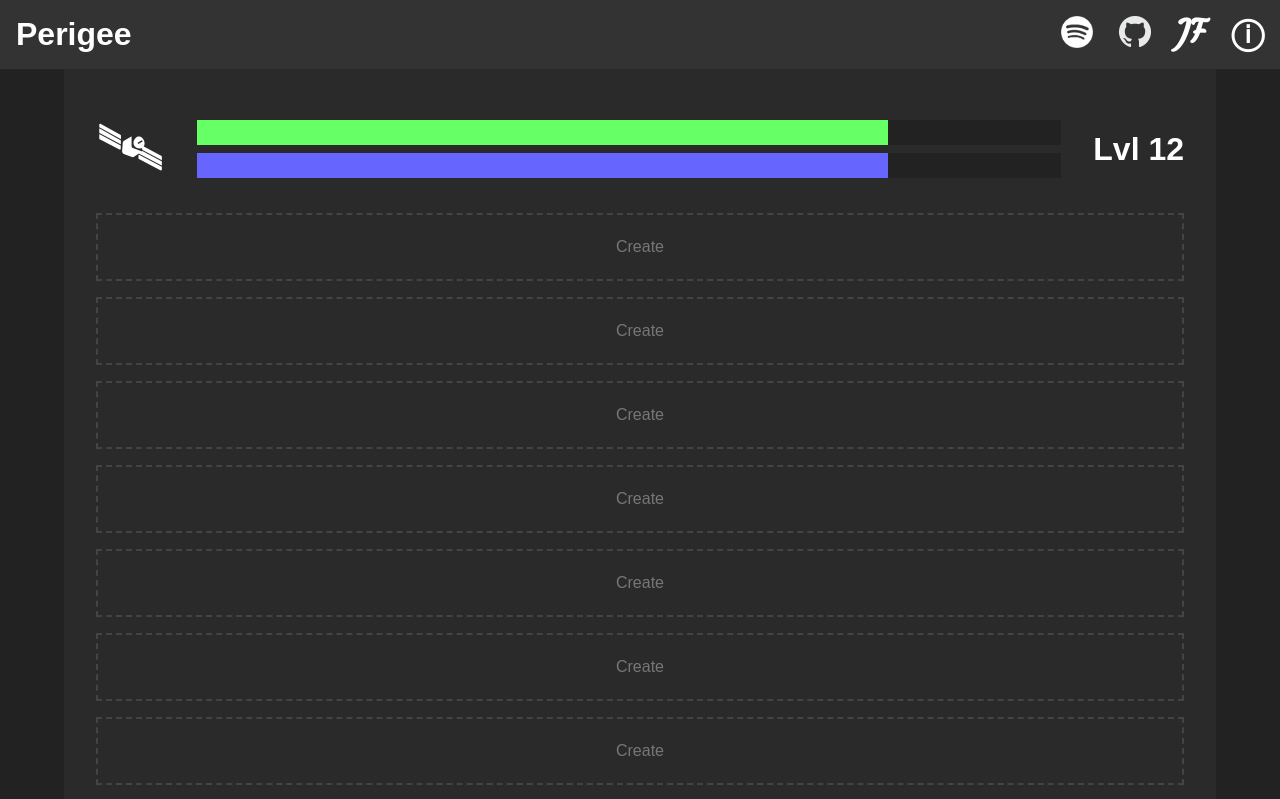
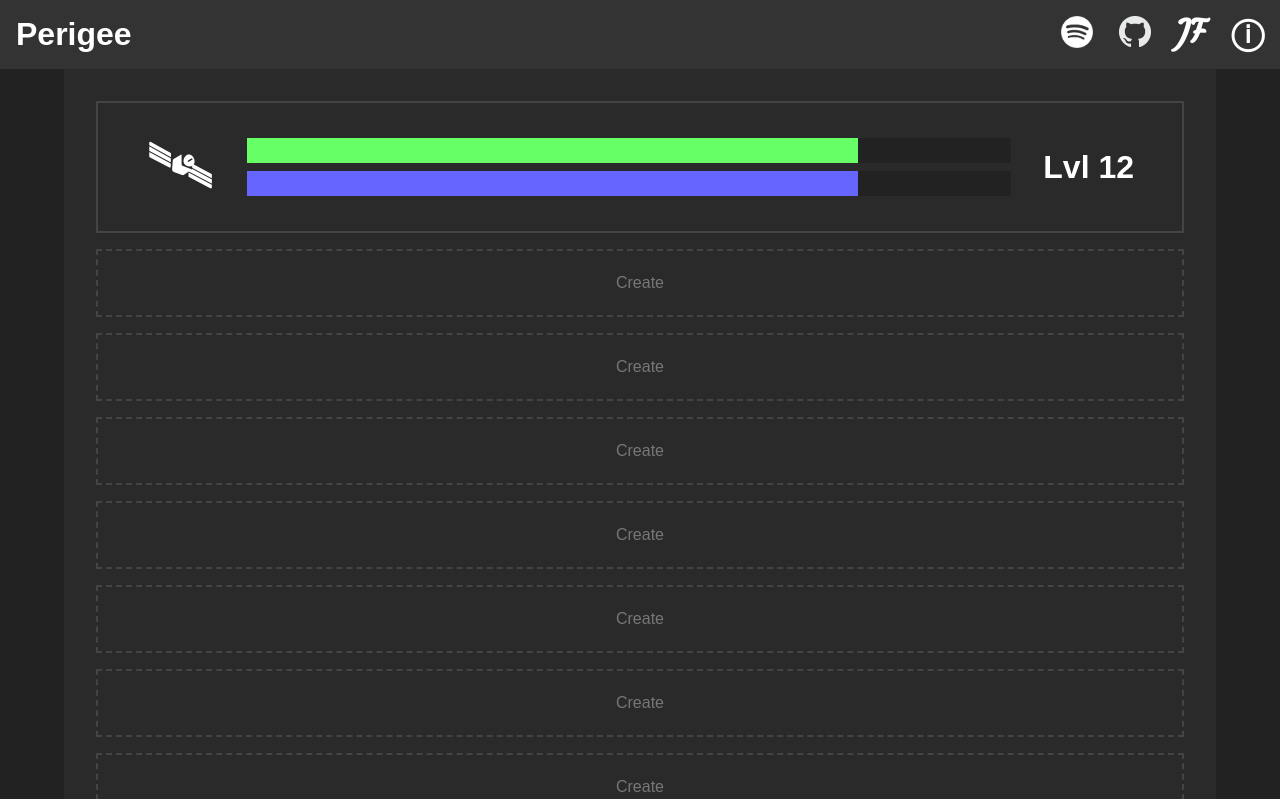
Before and after one commit to jacobjfoley/perigee, a React app: page / in a window 1280 px wide. Shown: the top 799 px of the page. Built offline with nearby package versions, Linux system fonts and the light colour scheme.

Commit message:
Style improvements

```diff
--- a/src/components/Drone/index.tsx
+++ b/src/components/Drone/index.tsx
@@ -2,6 +2,8 @@ import React from "react";
 import styled, { css } from "styled-components";
 
 const Container = styled.div`
+  border: 2px solid #444;
+  padding: 1rem 3rem;
   height: 6rem;
   display: flex;
   align-items: center;
```
